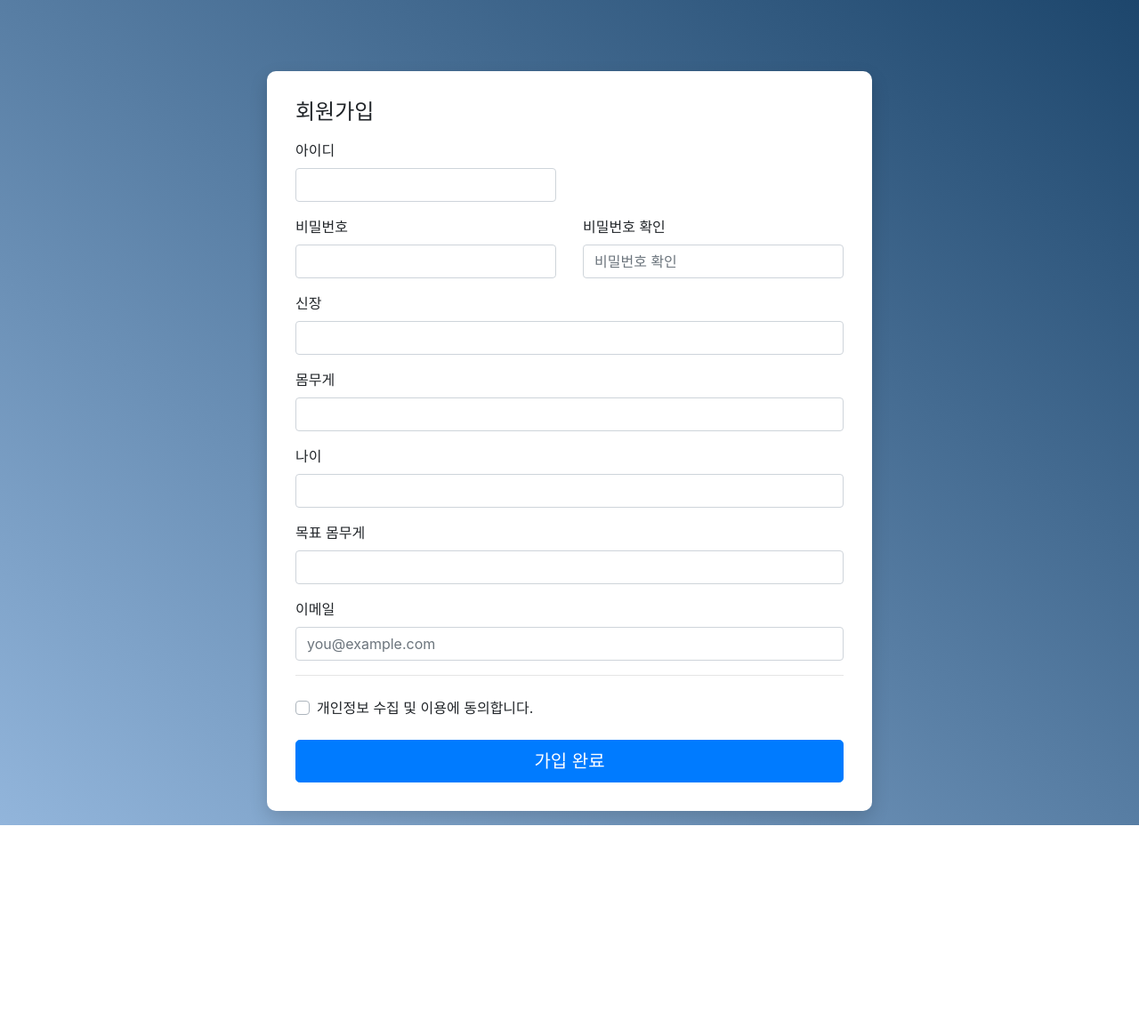
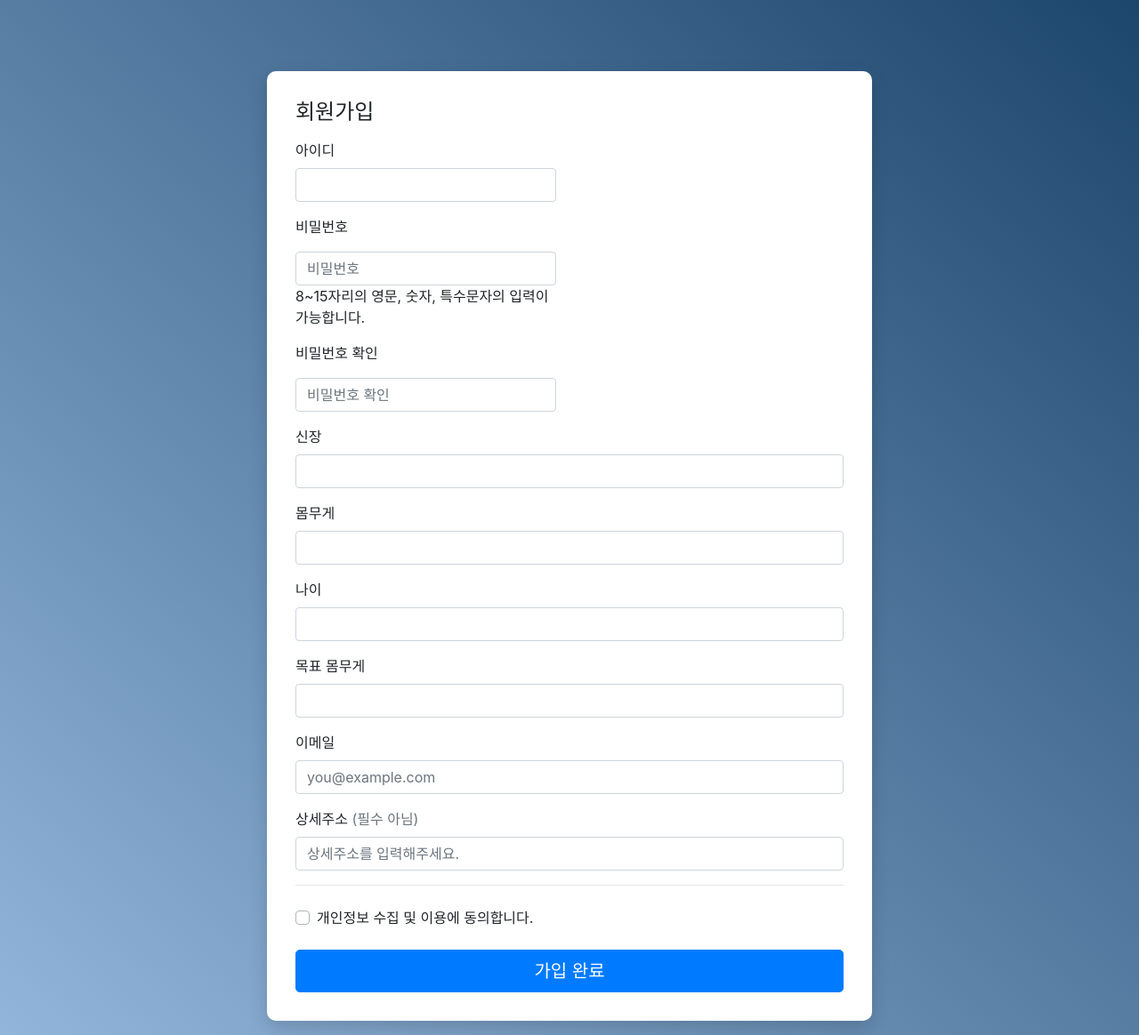
Before and after one commit to zenna9/bit-middle-project, a Django app: page /lg/register/ in a window 1280 px wide. Shown: the whole page at 89% size. Before the commit the page ends 928 px from the top, so only its background shows below. Run offline with Django 3.2, Linux system fonts and the light colour scheme; parts of the project's set-up code (start-up, migrations or seed data) failed here and were passed over; some libraries are stand-ins or nearby versions.

Commit message:
Update register.html

```diff
--- a/login/templates/register.html
+++ b/login/templates/register.html
@@ -38,10 +38,8 @@
     }
   </style>
 </head>
-<!-- col-md-6
-    value="" required-->
+
 <body>
-
   <div class="container">
     <div class="input-form-backgroud row">
       <div class="input-form col-md-12 mx-auto">
@@ -55,29 +53,58 @@
                 아이디를 입력해주세요.
               </div>
             </div>
-            &nbsp;
+            <div style="width:100%; word-break:break-all;word-wrap:break-word;"></div>
 
 
 
-            <div class="col-md-6 mb-3">
-              <label for="password">비밀번호</label>
-              <input type="password" class="form-control" id="password" name="password" placeholder="" value="" required>
-              <div class="invalid-feedback">
-                비밀번호를 입력해주세요.
-              </div>
+
+            <script src="http://code.jquery.com/jquery-latest.min.js"></script>
+
+
+            <div class="col-md-6 mb-3 content_title">비밀번호</div>
+            <div style="width:100%; word-break:break-all;word-wrap:break-word;"></div>
+            <div class="col-md-6 mb-3 content_content">
+              <input type="password" id="password_1" class="pw form-control" placeholder="비밀번호">
+              <span>8~15자리의 영문, 숫자, 특수문자의 입력이 가능합니다.</span>
+            </div>
+            <div style="width:100%; word-break:break-all;word-wrap:break-word;"></div>
+
+
+
+            <div class="col-md-6 mb-3 content_title">비밀번호 확인</div>
+            <div style="width:100%; word-break:break-all;word-wrap:break-word;"></div>
+            <div class="col-md-6 mb-3 content_content">
+              <input type="password" id="password_2" class="pw form-control" placeholder="비밀번호 확인">
+              <span id="alert-success" style="display: none;">비밀번호가 일치합니다.</span>
+              <span id="alert-danger" style="display: none; color: #d92742; font-weight: bold; ">비밀번호가 일치하지 않습니다.</span>
             </div>
 
 
-            <div class="col-md-6 mb-3">
-                <label for="re-password">비밀번호 확인</label>
-                <input type="password" class="form-control" id="re-password" name="re-password" placeholder="비밀번호 확인" value="" required>
-            </div>
+
+            <script>
+            $('.pw').focusout(function () {
+              var pwd1 = $("#password_1").val();
+              var pwd2 = $("#password_2").val();
+              if ( pwd1 != '' && pwd2 == '' ) {
+                null;
+              } else if (pwd1 != "" || pwd2 != "") {
+                if (pwd1 == pwd2) {
+                  $("#alert-success").css('display', 'inline-block');
+                  $("#alert-danger").css('display', 'none');
+                } else {
+                  alert("비밀번호가 일치하지 않습니다. 비밀번호를 재확인해주세요.");
+                  $("#alert-success").css('display', 'none');
+                  $("#alert-danger").css('display', 'inline-block');
+                }
+              }
+              });
+            </script>
           </div>
 
 
           <div class="mb-3">
             <label for="height">신장</label>
-            <input type="text" class="form-control" id="height" placeholder="" required>
+            <input type="number" class="form-control" id="height" placeholder="" required>
             <div class="invalid-feedback">
               신장을 입력해주세요.
             </div>
@@ -85,16 +112,17 @@
 
           <div class="mb-3">
             <label for="weight">몸무게</label>
-            <input type="text" class="form-control" id="weight" placeholder="" required>
+            <input type="number" class="form-control" id="weight" placeholder="" required>
             <div class="invalid-feedback">
               몸무게를 입력해주세요.
             </div>
           </div>
 
 
+
           <div class="mb-3">
             <label for="age">나이</label>
-            <input type="text" class="form-control" id="age" placeholder="" required>
+            <input type="number" class="form-control" id="age" placeholder="" required>
             <div class="invalid-feedback">
               나이를 입력해주세요.
             </div>
@@ -102,7 +130,7 @@
 
           <div class="mb-3">
             <label for="tar-weight">목표 몸무게</label>
-            <input type="text" class="form-control" id="tar-weight" placeholder="" required>
+            <input type="number" class="form-control" id="tar-weight" placeholder="" required>
             <div class="invalid-feedback">
               몸무게를 입력해주세요.
             </div>
@@ -116,6 +144,11 @@
             </div>
           </div>
 
+          <div class="mb-3">
+            <label for="address2">상세주소<span class="text-muted">&nbsp;(필수 아님)</span></label>
+            <input type="text" class="form-control" id="address2" placeholder="상세주소를 입력해주세요.">
+          </div>
+
           <hr class="mb-4">
           <div class="custom-control custom-checkbox">
             <input type="checkbox" class="custom-control-input" id="aggrement" required>
@@ -126,8 +159,7 @@
         </form>
       </div>
     </div>
-    <footer class="my-3 text-center text-small">
-    </footer>
+    <footer class="my-3 text-center text-small"></footer>
   </div>
   <script>
     window.addEventListener('load', () => {
```
